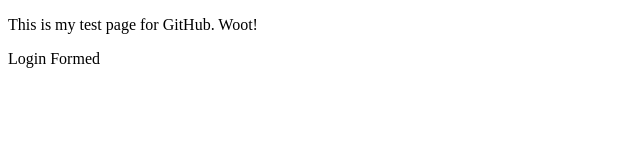
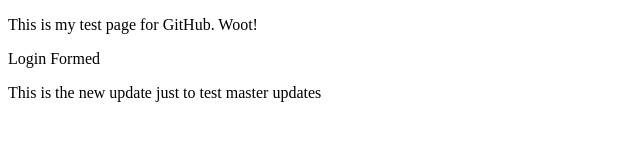
Before and after one commit to mawkleonite/New-Test-Repository, a plain HTML site: page index.html in a window 1280 px wide. Shown: the whole page, without its empty margins (0-640 px from the left). Drawn offline with nearby package versions, Linux system fonts and the light colour scheme.

Commit message:
Updated index.html Master

```diff
--- a/index.html
+++ b/index.html
@@ -26,7 +26,8 @@
 
   <body>
       <p>This is my test page for GitHub. Woot!</p>
-      Login Formed
+      <p>Login Formed</p>
+      <p>This is the new update just to test master updates</p>
   <script src="footerscripts.js"></script>
   </body>
 </html>
```
